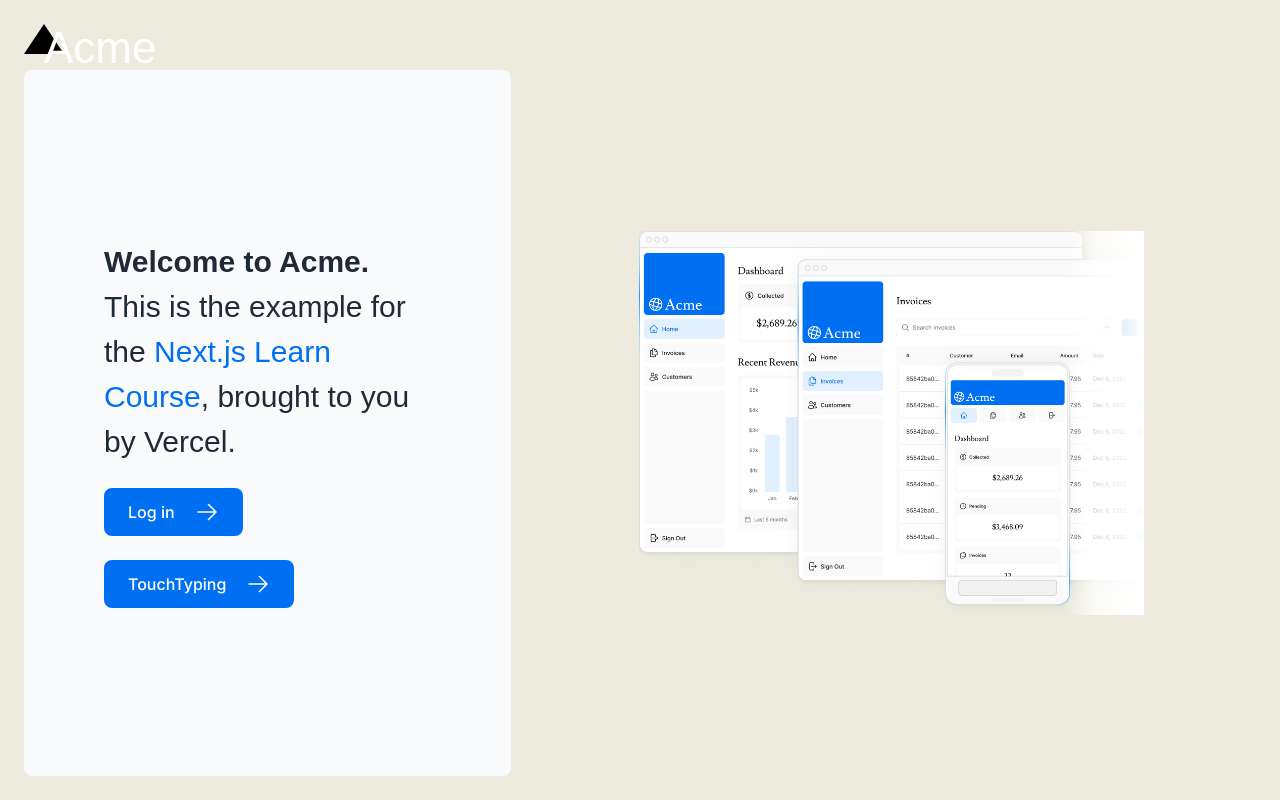
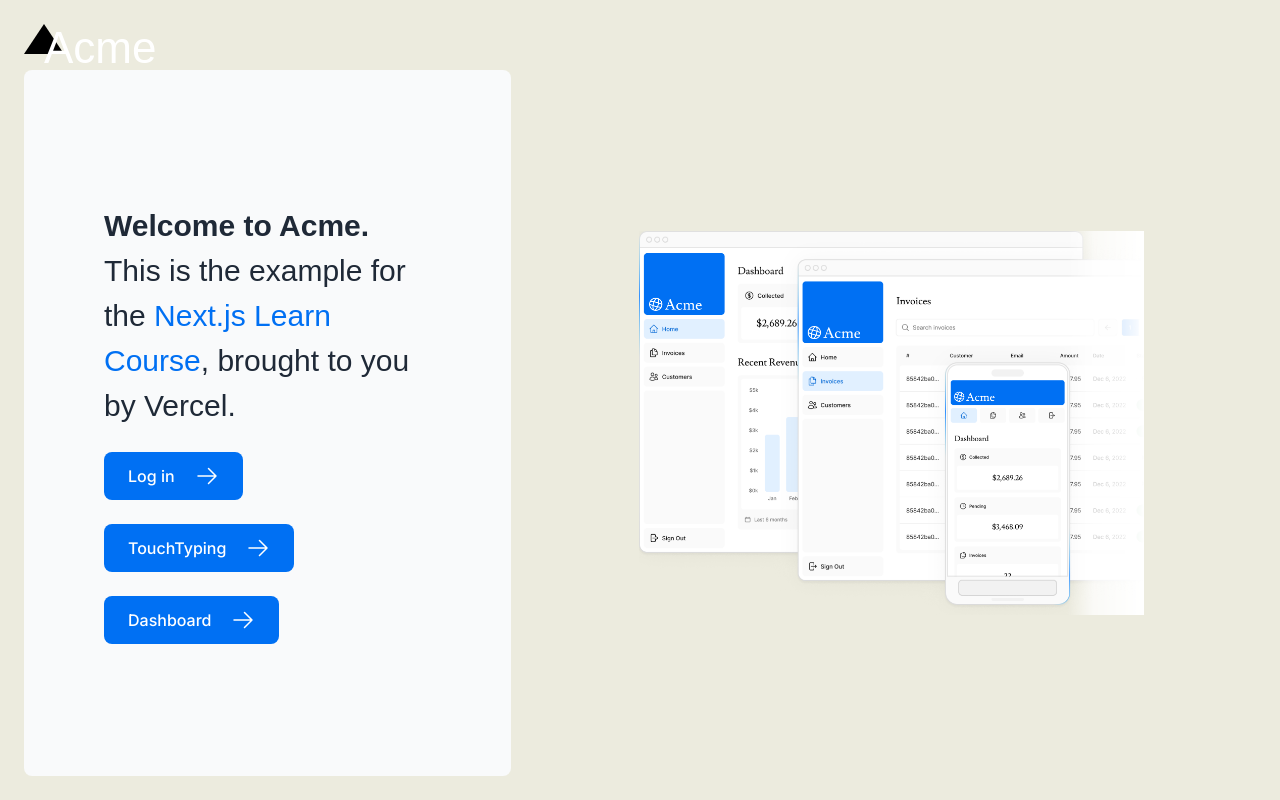
Before and after one commit to r2d2th/dash, a Next.js app: page / in a window 1280 px wide. Built offline with nearby package versions, Linux system fonts and the light colour scheme; a web font is replaced by a local one.

Commit message:
feat: dashboard link

```diff
--- a/app/page.tsx
+++ b/app/page.tsx
@@ -32,6 +32,12 @@
           >
             <span>TouchTyping</span> <ArrowRightIcon className="w-5 md:w-6" />
           </Link>
+          <Link
+            href="/dashboard"
+            className="flex items-center gap-5 self-start rounded-lg bg-blue-500 px-6 py-3 text-sm font-medium text-white transition-colors hover:bg-blue-400 md:text-base"
+          >
+            <span>Dashboard</span> <ArrowRightIcon className="w-5 md:w-6" />
+          </Link>
         </div>
         <div className="flex items-center justify-center p-6 md:w-3/5 md:px-28 md:py-12">
           <Image
```
